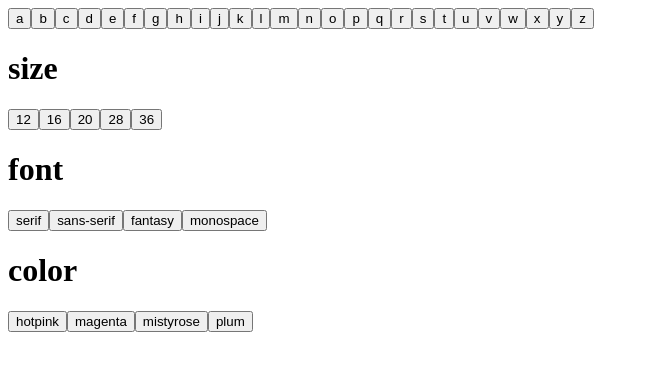
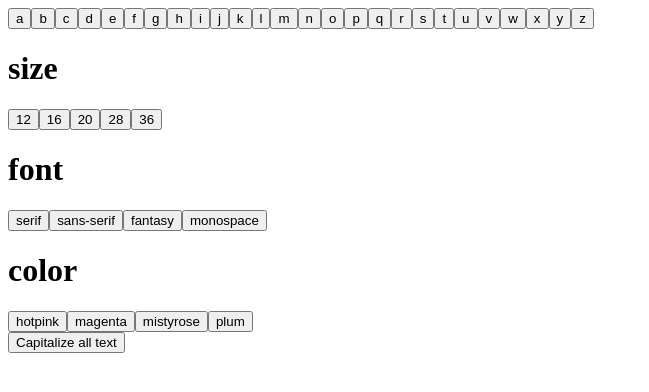
Before and after one commit to RotemTonHilma/project4a, a React (Vite) app: page / in a window 1280 px wide. Shown: the top 392 px of the page, without its empty margins (0-649 px from the left). Built offline with nearby package versions, Linux system fonts and the light colour scheme.

Commit message:
"working on style overrides"

```diff
--- a/src/App.jsx
+++ b/src/App.jsx
@@ -3,7 +3,7 @@ import Keyboard from './Components/Keyboard';
 
 function App() {
   const [textArr, setTextArr] = useState([]);
-  let styleOverride = false;
+  let [styleOverride, setStyleOverride]= useState(false);
 
   let currentStyle = textArr.length ?
     {
@@ -16,19 +16,27 @@ function App() {
       fontSize: 20,
       color: "hotpink"
     }
+    let styleAll ={
+        textTransform : "uppercase",
+    }
+function toggleStyleOverride (){
+    setStyleOverride(prev=>!prev);
+}
+
 
 
   const colorArr = ["hotpink", "magenta", "mistyrose", "plum"];
   const fontStyleArr = ["serif", "sans-serif", "fantasy", "monospace"];
   const fontSizeArr = [12, 16, 20, 28, 36];
+  const specEffArr = []
 
 
   return (<div>
 
-    <main id="textbox">{textArr.map(({ letter, color, font, size }, index) => {
+    <main id="textbox">{textArr.map(({ letter, color, font, size }, index, ) => {
       return <span key={index}
         style={!styleOverride ? { color, fontSize: size, fontFamily: font }
-          : null}>
+          : { color, fontSize: size, fontFamily: font ,...styleAll}}>
         {letter}
       </span>
     })}
@@ -56,7 +64,11 @@ function App() {
                 return <button key={index} onClick={()=>currentStyle.color=color}>{color}</button>;
             })}
         </div>
-        <div id="special"></div>
+        <div id="special">
+            <div>
+                <button onClick={toggleStyleOverride}> Capitalize all text</button>
+            </div>
+        </div>
     </div>
 
   </div>);
```
